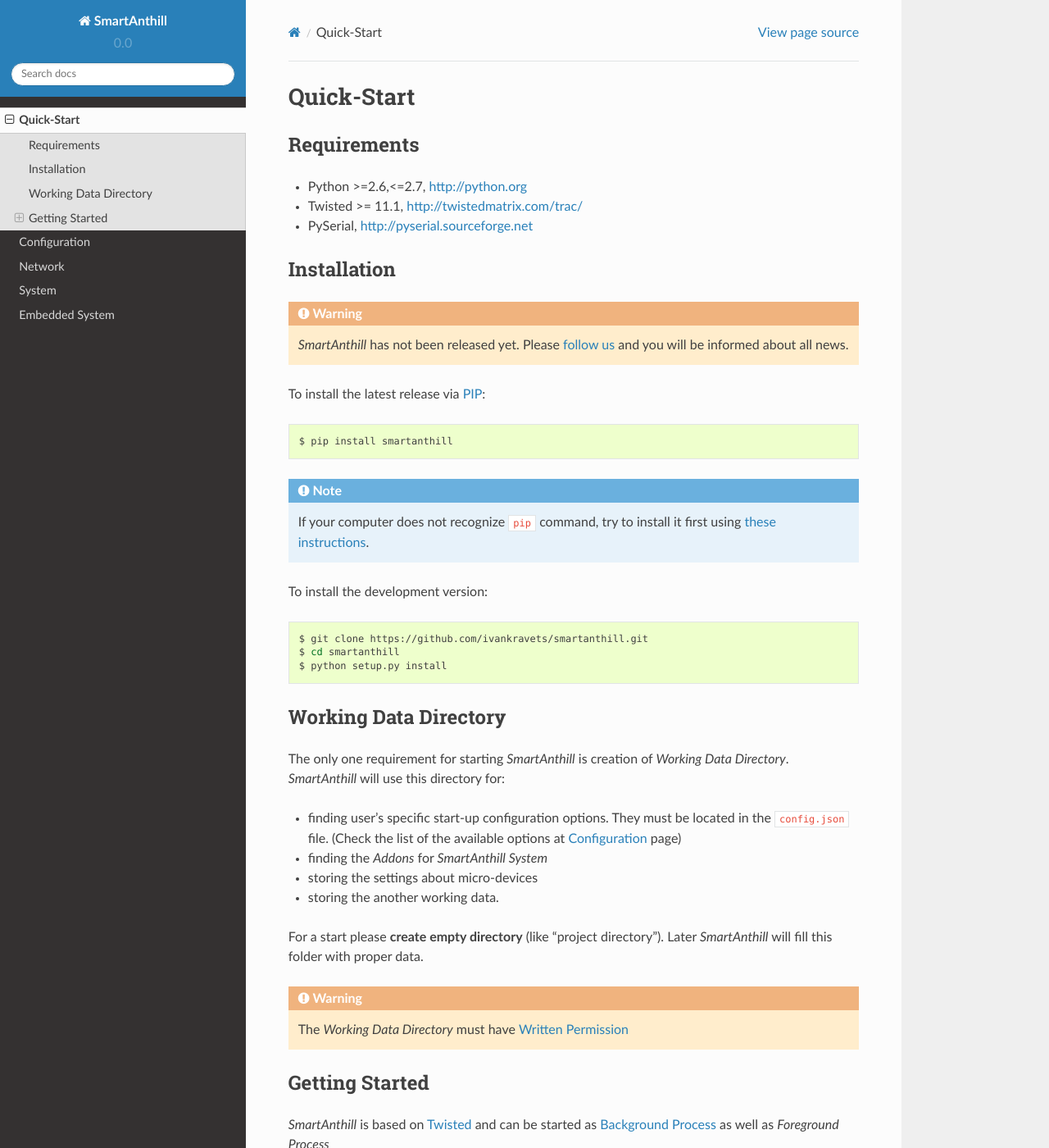
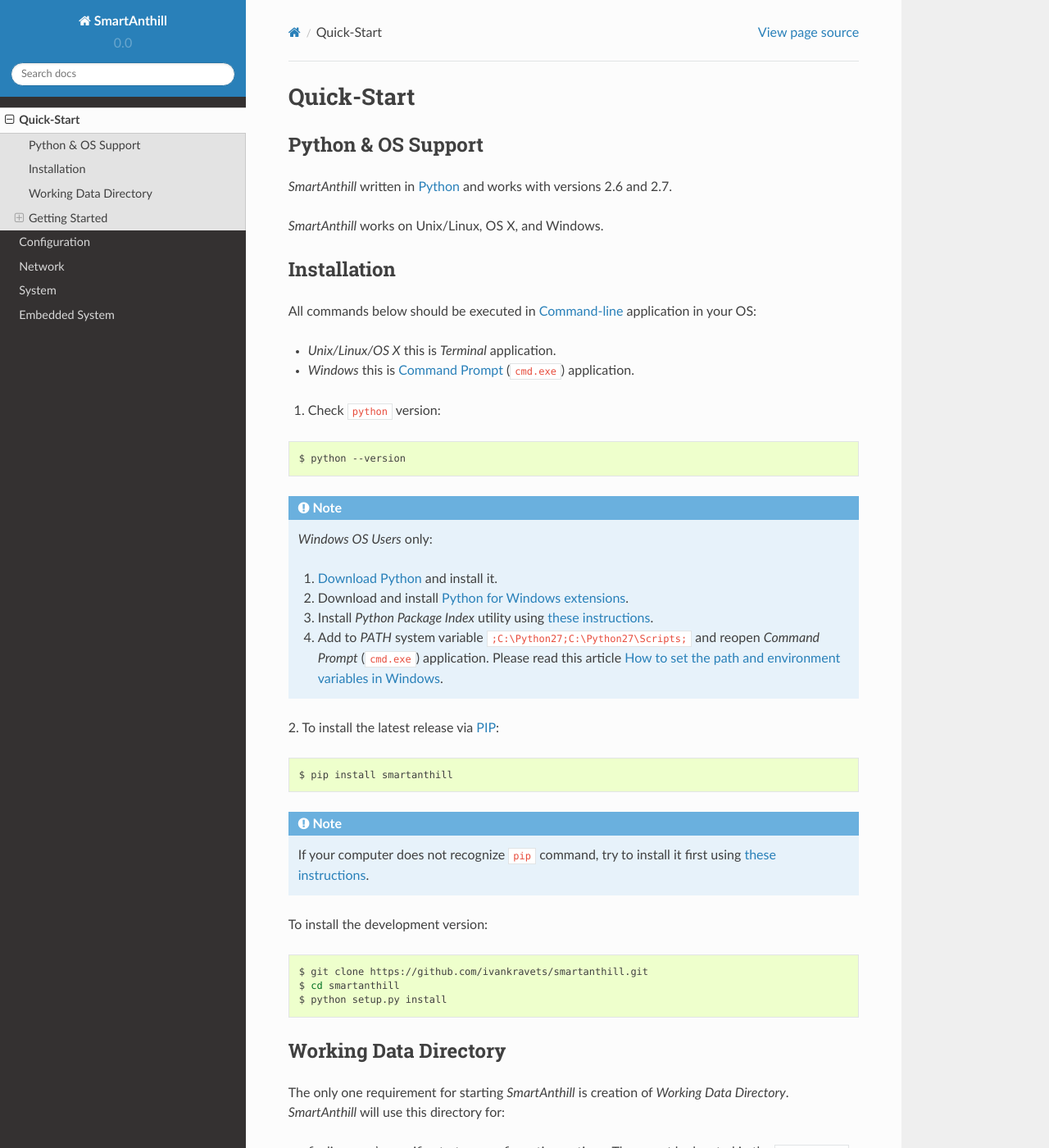
Before and after one commit to smartanthill/smartanthill1_0, a Sphinx documentation site: the page built from docs/installation/quickstart.rst, in a window 1280 px wide and 1400 px high. Shown: the whole window at 82% size. Built offline with Sphinx 7.4.7 and the Read the Docs theme 2.0.0, drawn with Linux system fonts in a browser that asks for light colours.

Commit message:
Improved "quick-start" for Windows OS

```diff
--- a/docs/installation/quickstart.rst
+++ b/docs/installation/quickstart.rst
@@ -4,22 +4,50 @@
 Quick-Start
 ===========
 
-Requirements
-------------
+Python & OS Support
+-------------------
 
-* Python >=2.6,<=2.7, http://python.org
-* Twisted >= 11.1, http://twistedmatrix.com/trac/
-* PySerial, http://pyserial.sourceforge.net
+|SA| written in `Python <https://www.python.org>`_ and works with versions 2.6
+and 2.7.
+
+|SA| works on Unix/Linux, OS X, and Windows.
+
 
 Installation
 ------------
 
-.. warning::
-    |SA| has not been released yet. Please
-    `follow us <http://www.ikravets.com/smartanthill>`_ and you will be
-    informed about all news.
+All commands below should be executed in
+`Command-line <http://en.wikipedia.org/wiki/Command-line_interface>`_
+application in your OS:
 
-To install the latest release via
+* *Unix/Linux/OS X* this is *Terminal* application.
+* *Windows* this is
+  `Command Prompt <http://en.wikipedia.org/wiki/Command_Prompt>`_ (``cmd.exe``)
+  application.
+
+1. Check ``python`` version:
+
+.. code-block:: bash
+
+    $ python --version
+
+.. note::
+    *Windows OS Users* only:
+
+    1. `Download Python <https://www.python.org/downloads/>`_ and install it.
+    2. Download and install
+       `Python for Windows extensions
+       <http://sourceforge.net/projects/pywin32/files/pywin32/Build%20218/>`_.
+    3. Install *Python Package Index* utility using
+       `these instructions
+       <http://www.pip-installer.org/en/latest/installing.html>`_.
+    4. Add to *PATH* system variable ``;C:\Python27;C:\Python27\Scripts;`` and
+       reopen *Command Prompt* (``cmd.exe``) application. Please read this
+       article `How to set the path and environment variables in Windows
+       <http://www.computerhope.com/issues/ch000549.htm>`_.
+
+
+2. To install the latest release via
 `PIP <http://www.pip-installer.org/en/latest/index.html>`_:
 
 .. code-block:: bash
@@ -29,7 +57,8 @@
 .. note::
     If your computer does not recognize ``pip`` command, try to install it
     first using
-    `these instructions <http://www.pip-installer.org/en/latest/installing.html>`_.
+    `these instructions
+    <http://www.pip-installer.org/en/latest/installing.html>`_.
 
 To install the development version:
 
```
